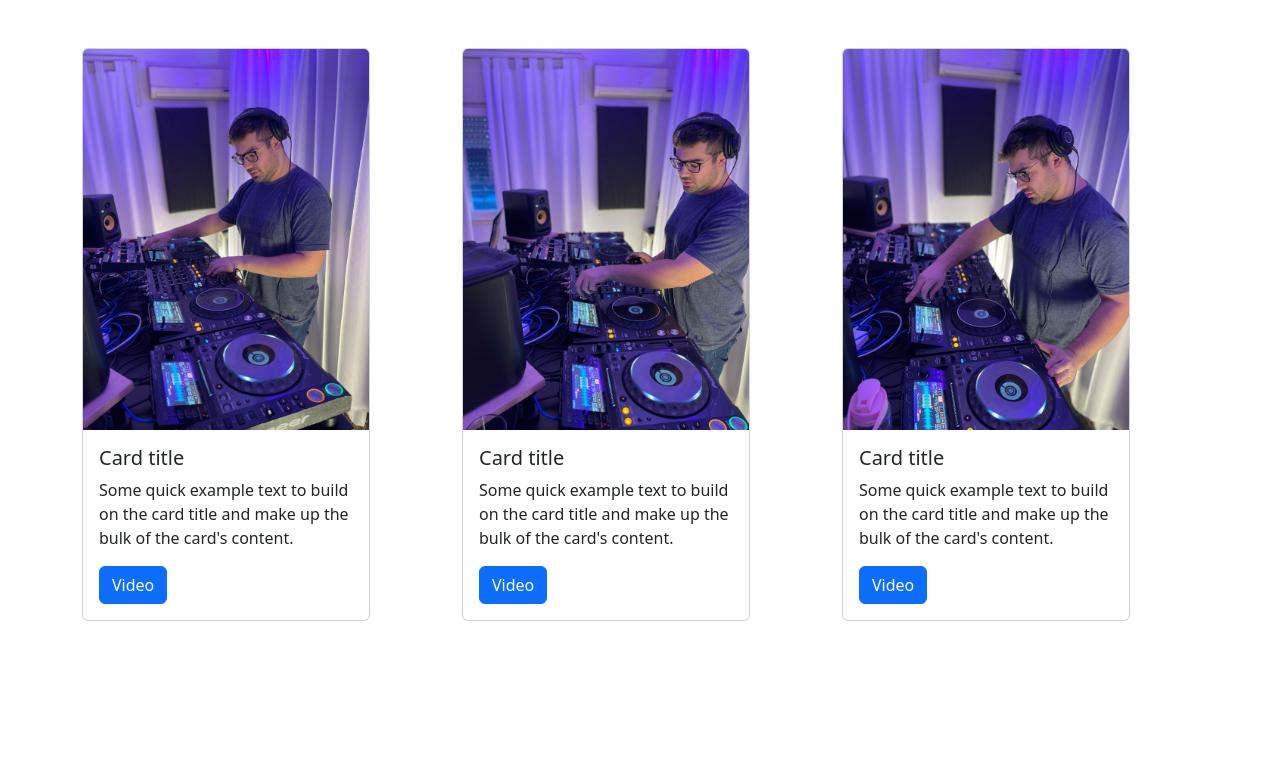
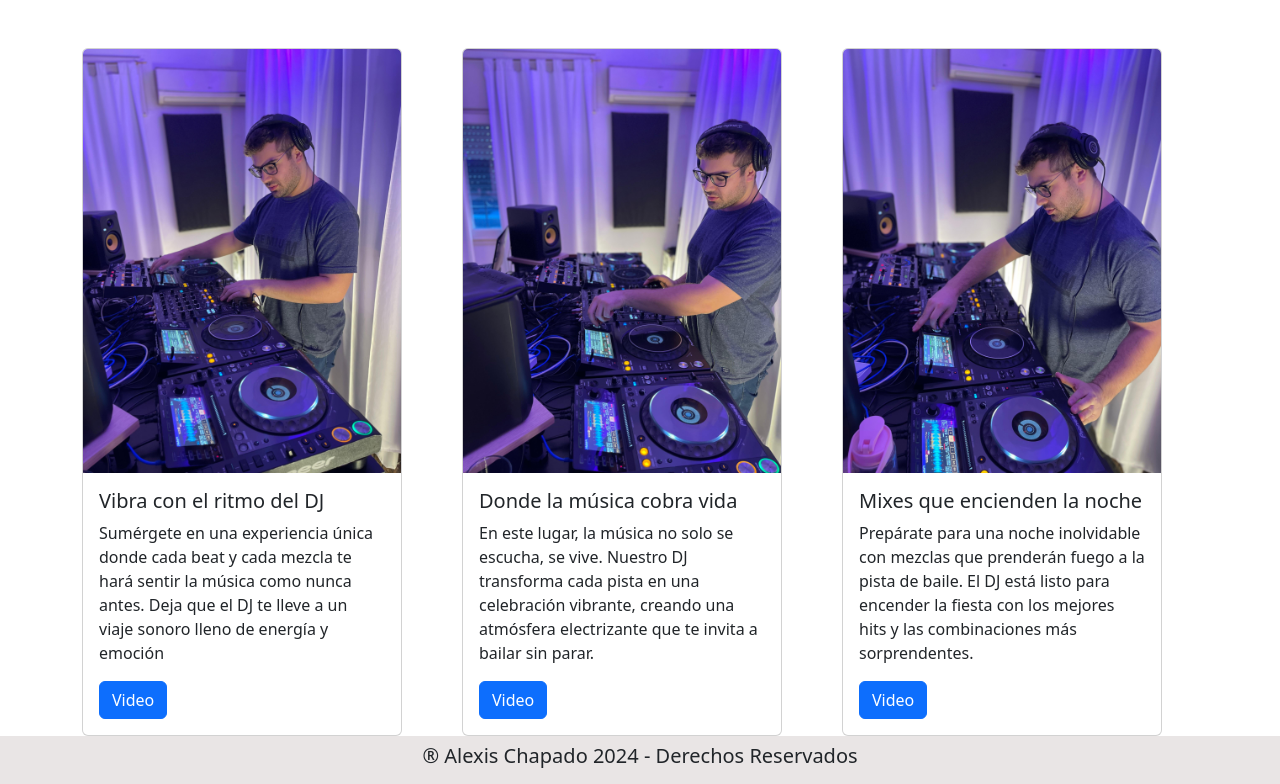
Before and after one commit to AlexisChapado/Segunda-Entrega, a plain HTML site: page index.html in a window 1280 px wide. Shown: the part 776-1560 px from the top of the page. Before the commit the page ends 1397 px from the top, so only its background shows below. Drawn offline with nearby package versions, Linux system fonts and the light colour scheme.

Commit message:
20:55 | 19/06

```diff
--- a/css/style.css
+++ b/css/style.css
@@ -70,4 +70,19 @@ h2 {
     width: 100%;
     color: white;
 
+    padding: 20%;
+
 }
+
+
+.buttonEnviar {
+
+    display: flex;
+
+}
+
+
+.footer {
+    background-color: rgb(233, 229, 229);
+    padding: .5rem;
+}
--- a/index.html
+++ b/index.html
@@ -45,32 +45,32 @@
         <section class="container">
             <div class="row mt-5">
                 <div class="col-md-4">
-                    <div class="card" style="width: 18rem;">
+                    <div class="card" style="width: 20rem;">
                         <img src="./img/IMG-20240522-WA0010.jpg" class="card-img-top" alt="...">
                         <div class="card-body">
-                          <h5 class="card-title">Card title</h5>
-                          <p class="card-text">Some quick example text to build on the card title and make up the bulk of the card's content.</p>
-                          <a href="#" class="btn btn-primary">Video</a>
+                          <h5 class="card-title">Vibra con el ritmo del DJ</h5>
+                          <p class="card-text">Sumérgete en una experiencia única donde cada beat y cada mezcla te hará sentir la música como nunca antes. Deja que el DJ te lleve a un viaje sonoro lleno de energía y emoción</p>
+                          <a href="./pages/videos.html" class="btn btn-primary">Video</a>
                         </div>
                       </div>
                 </div>
                 <div class="col-md-4">
-                    <div class="card" style="width: 18rem;">
+                    <div class="card" style="width: 20rem;">
                         <img src="./img/IMG-20240522-WA0003.jpg" class="card-img-top" alt="fotodj">
                         <div class="card-body">
-                          <h5 class="card-title">Card title</h5>
-                          <p class="card-text">Some quick example text to build on the card title and make up the bulk of the card's content.</p>
-                          <a href="#" class="btn btn-primary">Video</a>
+                          <h5 class="card-title">Donde la música cobra vida</h5>
+                          <p class="card-text">En este lugar, la música no solo se escucha, se vive. Nuestro DJ transforma cada pista en una celebración vibrante, creando una atmósfera electrizante que te invita a bailar sin parar.</p>
+                          <a href="./pages/videos.html" class="btn btn-primary">Video</a>
                         </div>
                       </div>
                 </div>
                 <div class="col-md-4">
-                    <div class="card" style="width: 18rem;">
+                    <div class="card" style="width: 20rem;">
                         <img src="./img/IMG-20240522-WA0012.jpg" class="card-img-top" alt="...">
                         <div class="card-body">
-                          <h5 class="card-title">Card title</h5>
-                          <p class="card-text">Some quick example text to build on the card title and make up the bulk of the card's content.</p>
-                          <a href="#" class="btn btn-primary">Video</a>
+                          <h5 class="card-title">Mixes que encienden la noche</h5>
+                          <p class="card-text">Prepárate para una noche inolvidable con mezclas que prenderán fuego a la pista de baile. El DJ está listo para encender la fiesta con los mejores hits y las combinaciones más sorprendentes.</p>
+                          <a href="./pages/videos.html" class="btn btn-primary">Video</a>
                         </div>
                       </div>
                 </div>
@@ -80,7 +80,14 @@
     </main>
 
     <footer>
+        <section class="footer">
+            <div >
+                <div class=" d-flex align-items-center justify-content-center">
+                    <h5>® Alexis Chapado 2024 - Derechos Reservados </h>
+                </div>
+            </div>
 
+        </section>
     </footer>
 
     <script src="https://cdn.jsdelivr.net/npm/bootstrap@5.3.3/dist/js/bootstrap.bundle.min.js" integrity="sha384-YvpcrYf0tY3lHB60NNkmXc5s9fDVZLESaAA55NDzOxhy9GkcIdslK1eN7N6jIeHz" crossorigin="anonymous"></script>
```
Also changed, not shown: pages/contacto.html (+26 -3 lines).
